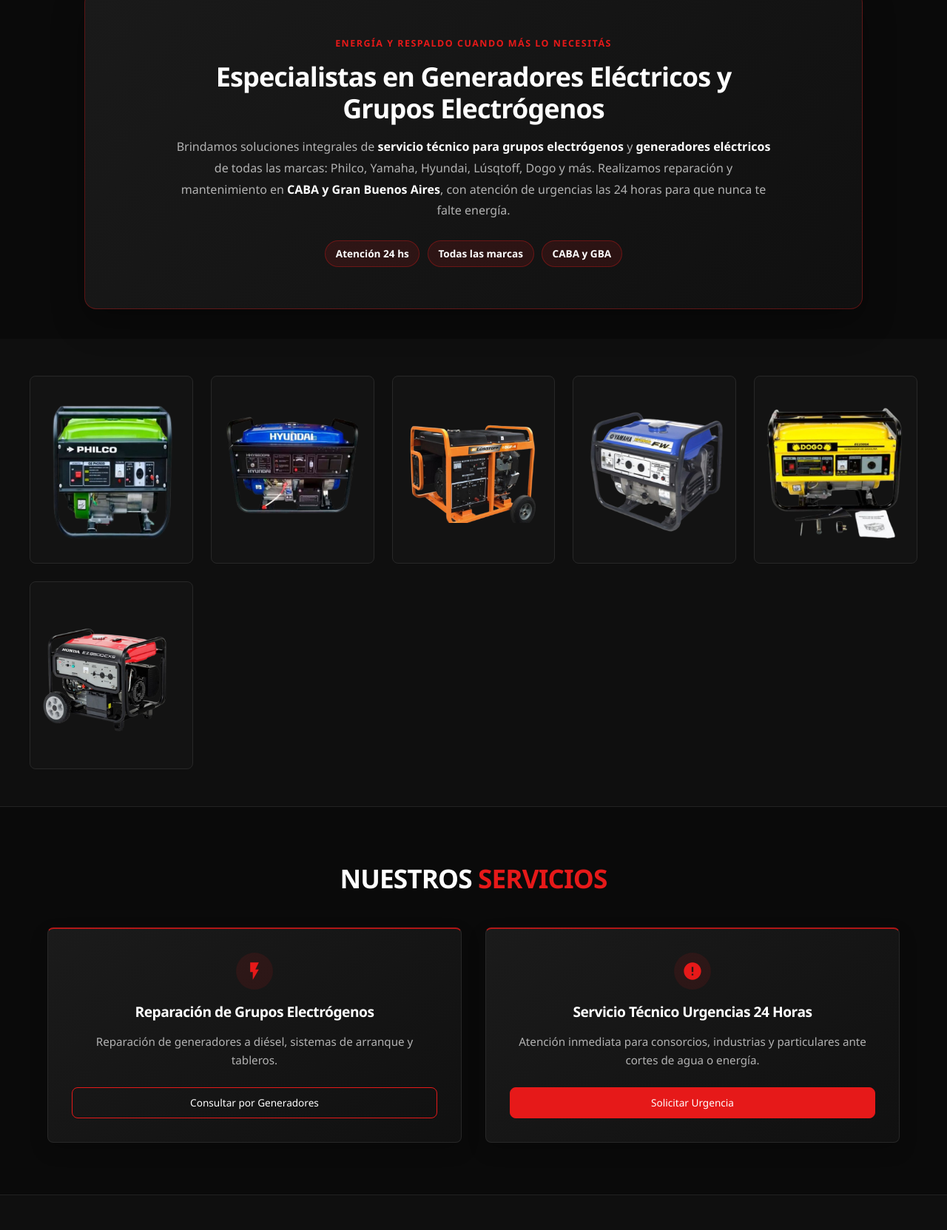
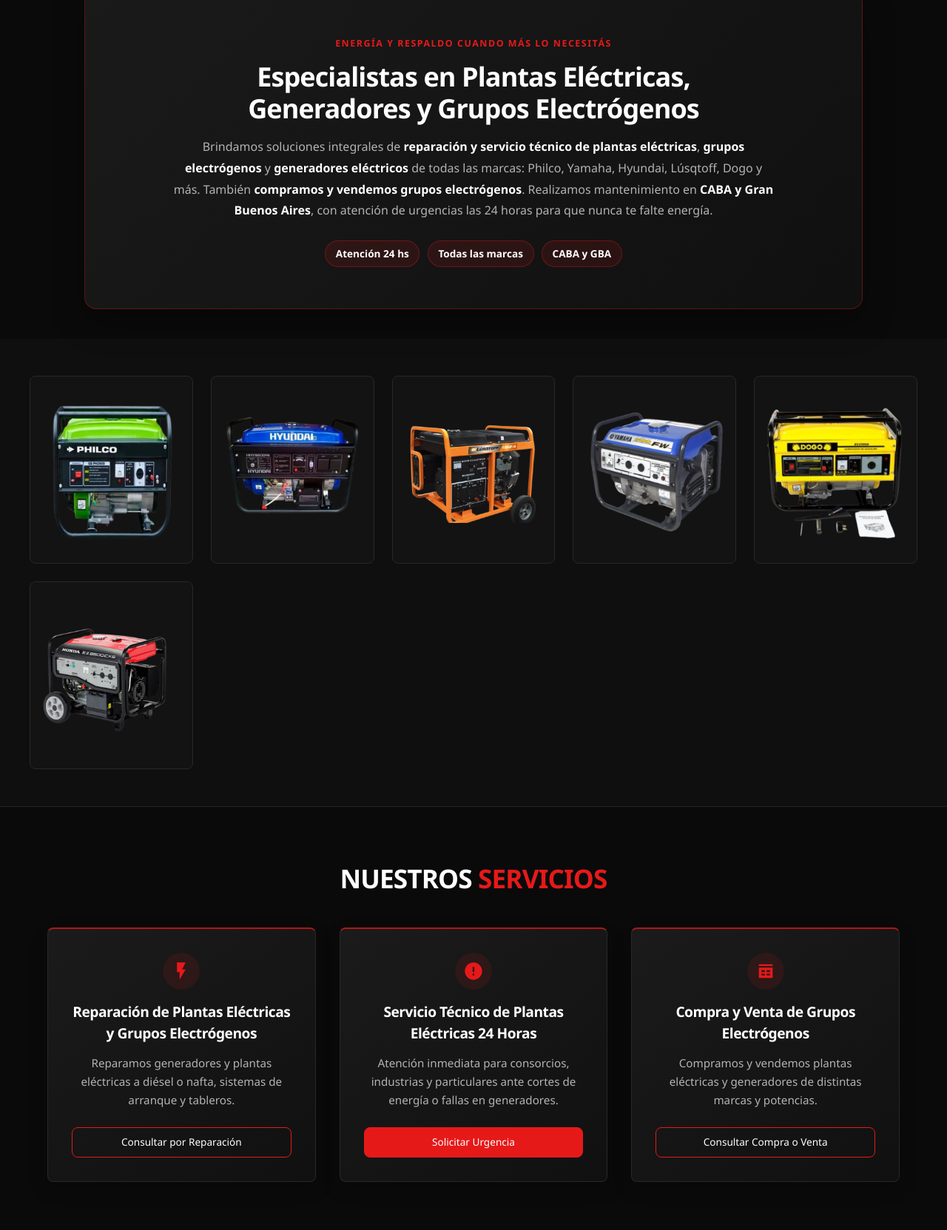
Before and after one commit to MarcosArtine/servicioTecnicoMP, a plain HTML site: page index.html in a window 1280 px wide. Shown: the part 816-2479 px from the top of the page at 74% size. Drawn offline with Linux system fonts and the light colour scheme.

Commit message:
Se agrego cambios en la visualización de la imagen de fondo y referencia a que se compra y venden generadores electricos

```diff
--- a/index.html
+++ b/index.html
@@ -5,14 +5,14 @@
   <meta name="viewport" content="width=device-width, initial-scale=1.0">
 
   <!-- SEO Meta Tags -->
-  <title>Servicio Técnico de Generadores y Grupos Electrógenos 24 hs | Alto Voltaje</title>
-  <meta name="description" content="Servicio técnico y reparación de generadores eléctricos y grupos electrógenos. Atención 24 hs en CABA, Zona Sur, Zona Norte y Zona Oeste.">
-  <meta name="keywords" content="servicio tecnico generadores, reparacion de generadores electricos, servicio tecnico grupos electrogenos, reparacion de grupos electrogenos, generadores 24 hs, CABA, Zona Sur, Gran Buenos Aires">
+  <title>Servicio Técnico de Generadores, Plantas y Grupos Electrógenos 24 hs | Alto Voltaje</title>
+  <meta name="description" content="Reparamos plantas eléctricas, generadores eléctricos y grupos electrógenos. Compramos y vendemos equipos. Servicio técnico 24 hs en CABA, Zona Sur, Zona Norte y Zona Oeste.">
+  <meta name="keywords" content="servicio tecnico generadores, servicio tecnico plantas electricas, reparacion de plantas electricas, reparacion de generadores electricos, servicio tecnico grupos electrogenos, reparacion de grupos electrogenos, compra de grupos electrogenos, venta de grupos electrogenos, generadores 24 hs, CABA, Zona Sur, Gran Buenos Aires">
   <meta name="robots" content="index, follow">
 
   <!-- Open Graph / Redes Sociales -->
-  <meta property="og:title" content="Alto Voltaje Servicio Técnico 24 Hs - Generadores y Grupos Electrógenos">
-  <meta property="og:description" content="Servicio técnico especializado en reparación de generadores y grupos electrógenos. Atención 24 hs en CABA y GBA. Contacto directo por WhatsApp.">
+  <meta property="og:title" content="Alto Voltaje Servicio Técnico 24 Hs - Plantas Eléctricas, Generadores y Grupos Electrógenos">
+  <meta property="og:description" content="Reparamos plantas eléctricas, generadores y grupos electrógenos. Compramos y vendemos equipos. Atención 24 hs en CABA y GBA.">
   <meta property="og:type" content="website">
 
   <!-- Favicon -->
@@ -24,7 +24,7 @@
     "@context": "https://schema.org",
     "@type": "LocalBusiness",
     "name": "Alto Voltaje Servicio Técnico oficial",
-    "description": "Servicio técnico especializado en la reparación y mantenimiento de generadores eléctricos y grupos electrógenos 24 horas.",
+    "description": "Servicio técnico especializado en la reparación y mantenimiento de plantas eléctricas, generadores eléctricos y grupos electrógenos 24 horas. Compra y venta de equipos.",
     "telephone": "+5491140293390",
     "url": "https://www.alto-voltaje.ar",
     "image": "https://www.alto-voltaje.ar/images/logo.ico",
@@ -90,10 +90,10 @@
       <div class="badge-urgencia">
         <span class="pulse-red"></span> ATENCIÓN LAS 24 HS
       </div>
-      <h1> SERVICIO TÉCNICO OFICIAL DE GRUPOS ELECTRÓGENOS <span>ALTO VOLTAJE</span> </h1>
-      <h2>Especialistas en Generadores y Grupos Electrógenos</h2>
+      <h1> SERVICIO TÉCNICO DE PLANTAS ELÉCTRICAS Y GRUPOS ELECTRÓGENOS <span>ALTO VOLTAJE</span> </h1>
+      <h2>Reparamos Generadores, Plantas Eléctricas y Grupos Electrógenos</h2>
 
-      <p class="hero-subtitle">Soluciones rápidas y garantizadas en CABA y Gran Buenos Aires.</p>
+      <p class="hero-subtitle">Compramos y vendemos equipos. Reparación y servicio técnico rápido y garantizado en CABA y Gran Buenos Aires.</p>
 
       <div class="hero-cta">
         <a href="https://wa.me/5491140293390?text=Hola,%20necesito%20asistencia%20técnica%20urgente" class="btn-primary" target="_blank" rel="noopener">
@@ -119,8 +119,8 @@
   <section class="seo-text-section" aria-labelledby="seo-title">
     <div class="seo-text-content">
       <span class="seo-eyebrow">Energía y respaldo cuando más lo necesitás</span>
-      <h2 id="seo-title">Especialistas en Generadores Eléctricos y Grupos Electrógenos</h2>
-      <p>Brindamos soluciones integrales de <strong>servicio técnico para grupos electrógenos</strong> y <strong>generadores eléctricos</strong> de todas las marcas: Philco, Yamaha, Hyundai, Lúsqtoff, Dogo y más. Realizamos reparación y mantenimiento en <strong>CABA y Gran Buenos Aires</strong>, con atención de urgencias las 24 horas para que nunca te falte energía.</p>
+      <h2 id="seo-title">Especialistas en Plantas Eléctricas, Generadores y Grupos Electrógenos</h2>
+      <p>Brindamos soluciones integrales de <strong>reparación y servicio técnico de plantas eléctricas</strong>, <strong>grupos electrógenos</strong> y <strong>generadores eléctricos</strong> de todas las marcas: Philco, Yamaha, Hyundai, Lúsqtoff, Dogo y más. También <strong>compramos y vendemos grupos electrógenos</strong>. Realizamos mantenimiento en <strong>CABA y Gran Buenos Aires</strong>, con atención de urgencias las 24 horas para que nunca te falte energía.</p>
       <div class="seo-highlights" aria-label="Características del servicio">
         <span>Atención 24 hs</span>
         <span>Todas las marcas</span>
@@ -187,18 +187,27 @@
         <div class="card-icon-svg">
           <svg viewBox="0 0 24 24"><path d="M7 2v11h3v9l7-12h-4l4-8z"/></svg>
         </div>
-        <h4>Reparación de Grupos Electrógenos</h4>
-        <p>Reparación de generadores a diésel, sistemas de arranque y tableros.</p>
-        <a href="https://wa.me/5491140293390?text=Hola,%20necesito%20servicio%20técnico%20para%20un%20grupo%20electrógeno" class="card-btn" target="_blank" rel="noopener">Consultar por Generadores</a>
+        <h4>Reparación de Plantas Eléctricas y Grupos Electrógenos</h4>
+        <p>Reparamos generadores y plantas eléctricas a diésel o nafta, sistemas de arranque y tableros.</p>
+        <a href="https://wa.me/5491140293390?text=Hola,%20necesito%20servicio%20técnico%20para%20una%20planta%20eléctrica%20o%20grupo%20electrógeno" class="card-btn" target="_blank" rel="noopener">Consultar por Reparación</a>
       </div>
 
       <div class="service-card">
         <div class="card-icon-svg">
           <svg viewBox="0 0 24 24"><path d="M12 2C6.48 2 2 6.48 2 12s4.48 10 10 10 10-4.48 10-10S17.52 2 12 2zm1 15h-2v-2h2v2zm0-4h-2V7h2v6z"/></svg>
         </div>
-        <h4>Servicio Técnico Urgencias 24 Horas</h4>
-        <p>Atención inmediata para consorcios, industrias y particulares ante cortes de agua o energía.</p>
+        <h4>Servicio Técnico de Plantas Eléctricas 24 Horas</h4>
+        <p>Atención inmediata para consorcios, industrias y particulares ante cortes de energía o fallas en generadores.</p>
         <a href="https://wa.me/5491140293390?text=Hola,%20tengo%20una%20urgencia%20técnica" class="card-btn btn-urgent" target="_blank" rel="noopener">Solicitar Urgencia</a>
+      </div>
+
+      <div class="service-card">
+        <div class="card-icon-svg">
+          <svg viewBox="0 0 24 24"><path d="M4 4h16v2H4V4zm0 4h16v12H4V8zm3 3v2h4v-2H7zm6 0v2h4v-2h-4zm-6 4v2h4v-2H7zm6 0v2h4v-2h-4z"/></svg>
+        </div>
+        <h4>Compra y Venta de Grupos Electrógenos</h4>
+        <p>Compramos y vendemos plantas eléctricas y generadores de distintas marcas y potencias.</p>
+        <a href="https://wa.me/5491140293390?text=Hola,%20quiero%20consultar%20por%20compra%20o%20venta%20de%20grupos%20electrógenos" class="card-btn" target="_blank" rel="noopener">Consultar Compra o Venta</a>
       </div>
     </div>
   </section>
--- a/style.css
+++ b/style.css
@@ -237,7 +237,7 @@ h4 {
   left: 0;
   width: 100%;
   height: 100%;
-  background: linear-gradient(180deg, rgba(10,10,10,0.68) 0%, rgba(10,10,10,0.54) 46%, rgba(10,10,10,0.84) 100%);
+  background: linear-gradient(180deg, rgba(10,10,10,0.42) 0%, rgba(10,10,10,0.32) 46%, rgba(10,10,10,0.58) 100%);
   z-index: 1;
 }
 
```
